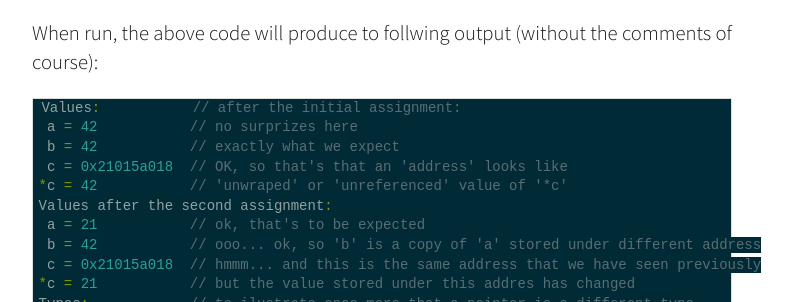
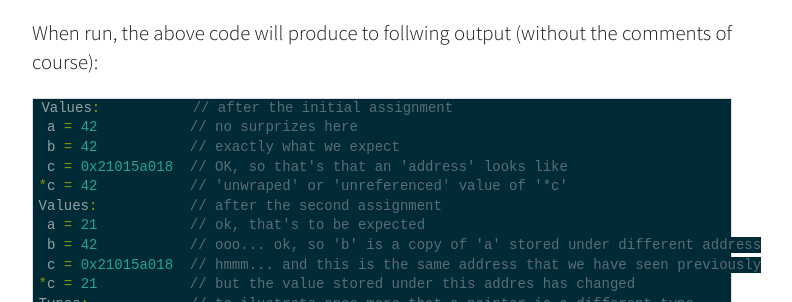
Before and after one commit to pzurek/piotrzurek.net, a Jekyll site: the page built from _posts/2013-09-20-pointers-in-go.md, in a window 1280 px wide. Shown: the part 1406-1708 px from the top of the page, without its empty margins (258-1050 px from the left). Built offline with Jekyll 4.4.1, drawn with Linux system fonts in a browser that asks for light colours; some of the changed lines change nothing that is shown.

Commit message:
Formatting mostly

```diff
--- a/_posts/2013-09-20-pointers-in-go.md
+++ b/_posts/2013-09-20-pointers-in-go.md
@@ -47,12 +47,12 @@ func main() {
 When run, the above code will produce to follwing output (without the comments of course):
 
 {% highlight go %}
-Values:           // after the initial assignment:
+Values:           // after the initial assignment
  a = 42           // no surprizes here
  b = 42           // exactly what we expect
  c = 0x21015a018  // OK, so that's that an 'address' looks like
 *c = 42           // 'unwraped' or 'unreferenced' value of '*c'
-Values after the second assignment:
+Values:           // after the second assignment
  a = 21           // ok, that's to be expected
  b = 42           // ooo... ok, so 'b' is a copy of 'a' stored under different address
  c = 0x21015a018  // hmmm... and this is the same address that we have seen previously
```
